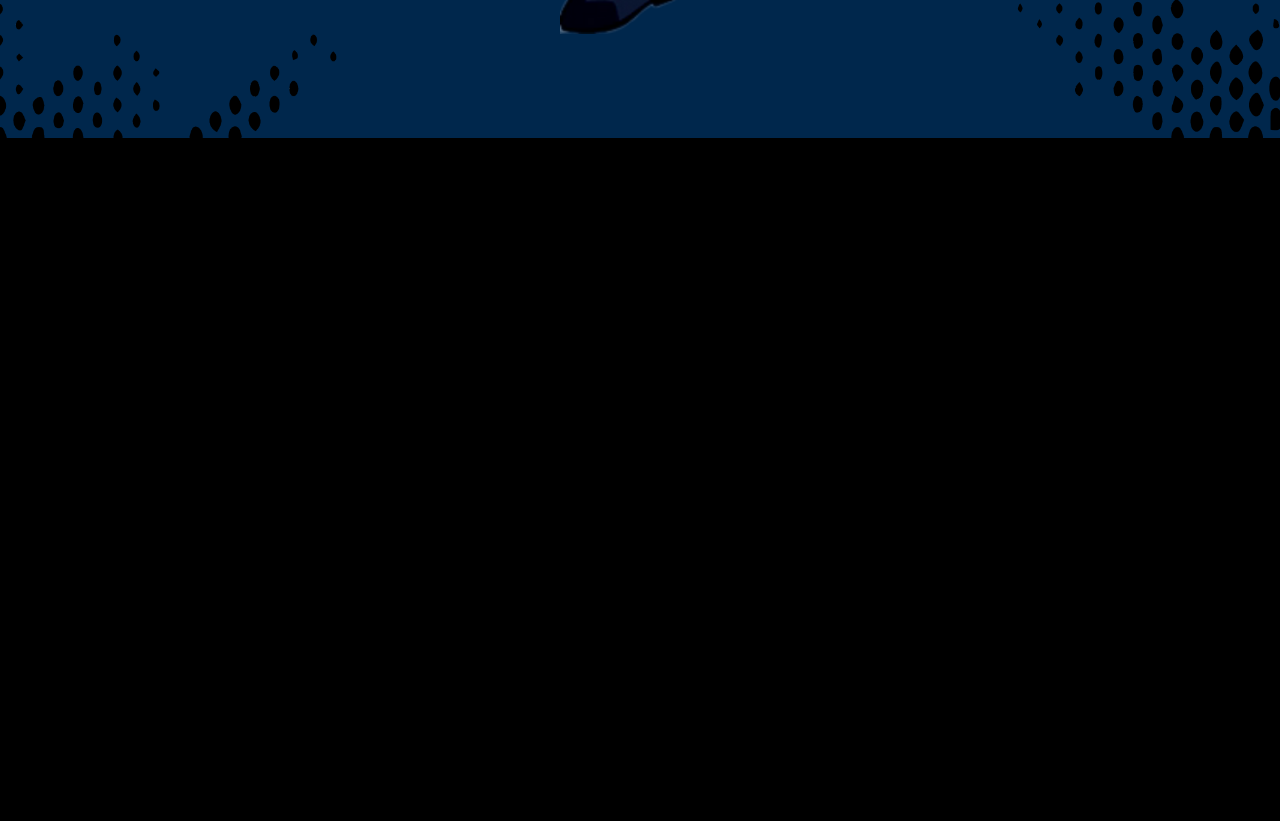
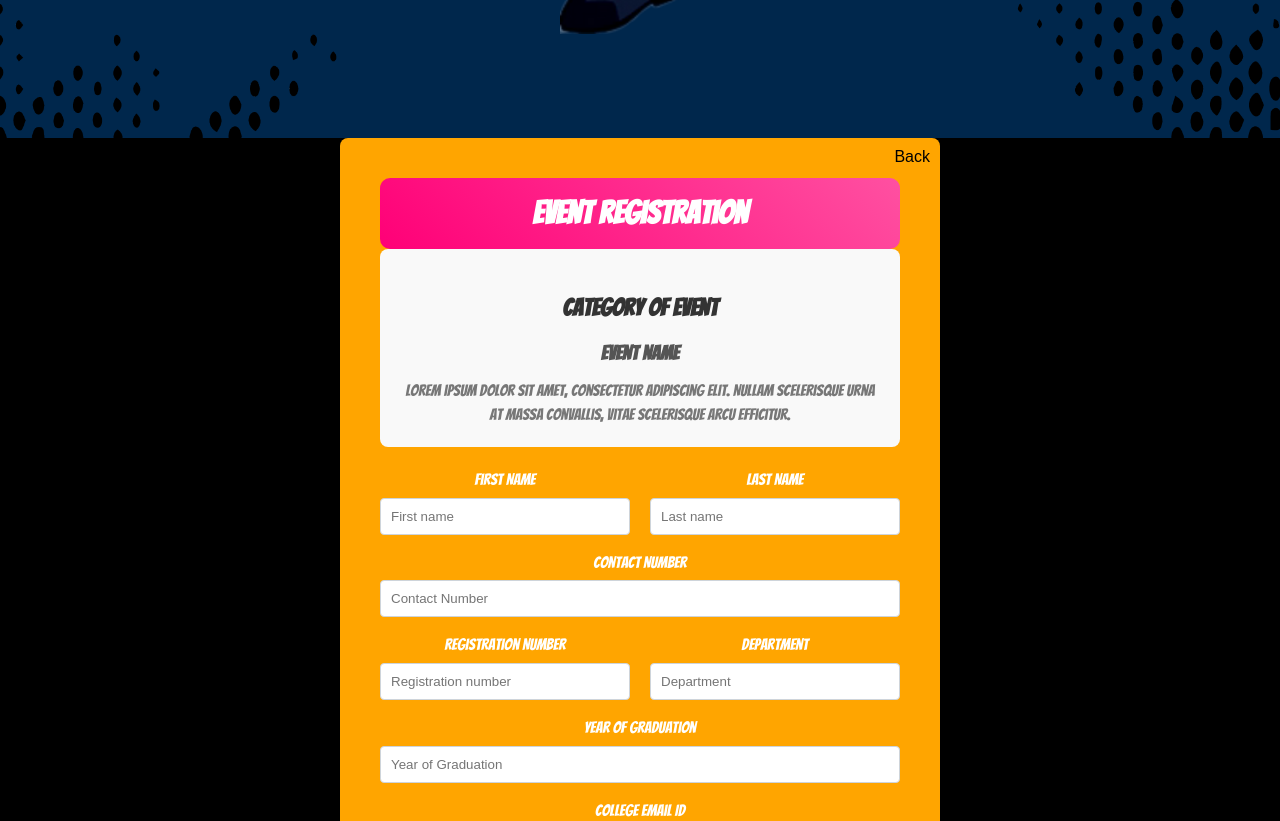
Before and after one commit to NileshBarandwal/HarshTaal25, a React (Create React App) app: page / in a window 1280 px wide. Shown: the part 3880-4701 px from the top of the page. Before the commit the page ends 4018 px from the top, so only its background shows below. Built offline with nearby package versions, Linux system fonts and the light colour scheme.

Commit message:
Form created by two files (no bootstrap): 'Form.jsx' in 'sections' and 'Form.css' in 'styles' folder. Appended this element/component at the end of 'App.js', just for testing purposes. Also included Category of Event, Event name, and description as placeholders for API fetch.

```diff
--- a/src/App.js
+++ b/src/App.js
@@ -1,14 +1,15 @@
-import { useState, useEffect } from 'react';
-import Header from './components/Header/Header.jsx';
-import Hero from './components/Hero/Hero.jsx';
-import About from './sections/About.jsx';
-import Events from './sections/Events.jsx';
-import Sponsors from './sections/Sponsors.jsx';
-import Team from './sections/Team.jsx';
-import Contact from './sections/Contact.jsx';
-import Sidebar from './components/Sidebar/Sidebar.jsx';
-import './styles/globals.css';
-import './App.css';
+import { useState, useEffect } from "react";
+import Header from "./components/Header/Header.jsx";
+import Hero from "./components/Hero/Hero.jsx";
+import About from "./sections/About.jsx";
+import Events from "./sections/Events.jsx";
+import Sponsors from "./sections/Sponsors.jsx";
+import Team from "./sections/Team.jsx";
+import Contact from "./sections/Contact.jsx";
+import Sidebar from "./components/Sidebar/Sidebar.jsx";
+import "./styles/globals.css";
+import "./App.css";
+import Form from "./sections/Form.jsx";
 
 function App() {
   const [isSidebarOpen, setIsSidebarOpen] = useState(false);
@@ -19,17 +20,17 @@
       e.preventDefault();
       const target = document.querySelector(e.target.hash);
       if (target) {
-        target.scrollIntoView({ behavior: 'smooth' });
+        target.scrollIntoView({ behavior: "smooth" });
       }
     };
 
-    document.querySelectorAll('a[href^="#"]').forEach(anchor => {
-      anchor.addEventListener('click', handleScroll);
+    document.querySelectorAll('a[href^="#"]').forEach((anchor) => {
+      anchor.addEventListener("click", handleScroll);
     });
 
     return () => {
-      document.querySelectorAll('a[href^="#"]').forEach(anchor => {
-        anchor.removeEventListener('click', handleScroll);
+      document.querySelectorAll('a[href^="#"]').forEach((anchor) => {
+        anchor.removeEventListener("click", handleScroll);
       });
     };
   }, []);
@@ -44,6 +45,7 @@
       <Sponsors />
       <Team />
       <Contact />
+      <Form />
     </div>
   );
 }
--- /dev/null
+++ b/src/sections/Form.jsx
@@ -0,0 +1,132 @@
+import React, { useState } from "react";
+import "../styles/Form.css";
+
+function FormComponent() {
+  const [validated, setValidated] = useState(false);
+
+  const handleSubmit = (event) => {
+    event.preventDefault();
+    const form = event.currentTarget;
+    if (form.checkValidity() === false) {
+      event.stopPropagation();
+    }
+    setValidated(true);
+  };
+
+  return (
+    <div className="event-form-container">
+      <button className="event-back-button" onClick={() => window.history.back()}>
+        Back
+      </button>
+      <h1 className="event-form-title">Event Registration</h1>
+
+      <div className="event-category-container">
+        <h2 className="event-category-title">Category of event</h2>
+        <h3 className="event-category-subtitle">Event name</h3>
+        <p className="event-category-paragraph">
+          Lorem ipsum dolor sit amet, consectetur adipiscing elit. Nullam scelerisque urna at massa convallis, vitae
+          scelerisque arcu efficitur.
+        </p>
+      </div>
+
+      <form noValidate className={`event-form ${validated ? "event-form-validated" : ""}`} onSubmit={handleSubmit}>
+        {/* Full Name (First Name, Last Name) */}
+        <div className="event-name-fields">
+          <div className="event-form-group">
+            <label htmlFor="firstName" className="event-form-label">
+              First Name
+            </label>
+            <input type="text" id="firstName" className="event-form-input" placeholder="First name" required />
+            {validated && !document.getElementById("firstName")?.validity.valid && (
+              <div className="event-invalid-feedback">Please provide a first name.</div>
+            )}
+          </div>
+          <div className="event-form-group">
+            <label htmlFor="lastName" className="event-form-label">
+              Last Name
+            </label>
+            <input type="text" id="lastName" className="event-form-input" placeholder="Last name" required />
+            {validated && !document.getElementById("lastName")?.validity.valid && (
+              <div className="event-invalid-feedback">Please provide a last name.</div>
+            )}
+          </div>
+        </div>
+
+        {/* Contact Number */}
+        <div className="event-form-group">
+          <label htmlFor="contactNumber" className="event-form-label">
+            Contact Number
+          </label>
+          <input
+            type="tel"
+            id="contactNumber"
+            className="event-form-input"
+            placeholder="Contact Number"
+            required
+            pattern="[0-9]{10}"
+          />
+          {validated && !document.getElementById("contactNumber")?.validity.valid && (
+            <div className="event-invalid-feedback">Please provide a valid 10-digit contact number.</div>
+          )}
+        </div>
+
+        {/* IIT Dharwad Details */}
+        <div className="event-name-fields">
+          <div className="event-form-group">
+            <label htmlFor="registrationNumber" className="event-form-label">
+              Registration Number
+            </label>
+            <input
+              type="text"
+              id="registrationNumber"
+              className="event-form-input"
+              placeholder="Registration number"
+              required
+            />
+            {validated && !document.getElementById("registrationNumber")?.validity.valid && (
+              <div className="event-invalid-feedback">Please provide your registration number.</div>
+            )}
+          </div>
+          <div className="event-form-group">
+            <label htmlFor="department" className="event-form-label">
+              Department
+            </label>
+            <input type="text" id="department" className="event-form-input" placeholder="Department" required />
+            {validated && !document.getElementById("department")?.validity.valid && (
+              <div className="event-invalid-feedback">Please provide your department.</div>
+            )}
+          </div>
+        </div>
+
+        {/* Year of Graduation */}
+        <div className="event-form-group">
+          <label htmlFor="gradYear" className="event-form-label">
+            Year of Graduation
+          </label>
+          <input type="number" id="gradYear" className="event-form-input" placeholder="Year of Graduation" required />
+          {validated && !document.getElementById("gradYear")?.validity.valid && (
+            <div className="event-invalid-feedback">Please provide a valid graduation year.</div>
+          )}
+        </div>
+
+        {/* College Email ID */}
+        <div className="event-form-group">
+          <label htmlFor="collegeEmail" className="event-form-label">
+            College Email ID
+          </label>
+          <input type="email" id="collegeEmail" className="event-form-input" placeholder="College email ID" required />
+          {validated && !document.getElementById("collegeEmail")?.validity.valid && (
+            <div className="event-invalid-feedback">Please provide a valid email address.</div>
+          )}
+        </div>
+
+        {/* Submit Button */}
+        <button type="submit" className="event-submit-button">
+          Submit form
+        </button>
+      </form>
+    </div>
+  );
+}
+
+export default FormComponent;
--- /dev/null
+++ b/src/styles/Form.css
@@ -0,0 +1,144 @@
+/* Container for the entire form */
+.event-form-container {
+  background: orange;
+  padding: 40px;
+  border-radius: 8px;
+  max-width: 600px;
+  margin: auto;
+  position: relative;
+}
+
+/* Back button styling */
+.event-back-button {
+  position: absolute;
+  top: 10px;
+  right: 10px;
+  background: none;
+  border: none;
+  font-size: 16px;
+  cursor: pointer;
+}
+
+/* Form title styling */
+.event-form-title {
+  background: linear-gradient(45deg, #ff0077, #ff50a1);
+  color: white;
+  padding: 10px;
+  border-radius: 10px;
+  text-align: center;
+}
+
+/* Form styling */
+.event-form {
+  margin-top: 20px;
+}
+
+/* Name fields container */
+.event-name-fields {
+  display: flex;
+  gap: 20px;
+  flex-wrap: wrap;
+}
+
+/* Form group styling */
+.event-form-group {
+  margin-bottom: 15px;
+  flex: 1;
+  min-width: 250px;
+}
+
+/* Label styling */
+.event-form-label {
+  display: block;
+  margin-bottom: 5px;
+}
+
+/* Input styling */
+.event-form-input {
+  width: 100%;
+  padding: 10px;
+  border: 1px solid #ced4da;
+  border-radius: 4px;
+}
+
+/* Input group styling */
+.event-input-group {
+  display: flex;
+  align-items: center;
+}
+
+.event-input-group-text {
+  padding: 10px;
+  background: #e9ecef;
+  border: 1px solid #ced4da;
+  border-right: none;
+  border-radius: 4px 0 0 4px;
+}
+
+.event-input-group .event-form-input {
+  border-radius: 0 4px 4px 0;
+  border-left: none;
+}
+
+/* Invalid feedback styling */
+.event-invalid-feedback {
+  color: red;
+  font-size: 12px;
+  margin-top: 5px;
+}
+
+/* Checkbox styling */
+.event-form-check {
+  display: flex;
+  align-items: center;
+}
+
+.event-form-check-input {
+  margin-right: 10px;
+}
+
+.event-form-check-label {
+  margin: 0;
+}
+
+/* Submit button styling */
+.event-submit-button {
+  width: 100%;
+  background: purple;
+  border: none;
+  color: white;
+  padding: 10px;
+  border-radius: 4px;
+  cursor: pointer;
+  transition: background 0.3s ease; /* Corrected line */
+}
+
+/* Container for the category section */
+.event-category-container {
+  background: #f9f9f9;
+  padding: 20px;
+  border-radius: 8px;
+  margin-bottom: 20px;
+}
+
+/* Title styling for the category */
+.event-category-title {
+  font-size: 24px;
+  color: #333;
+  font-weight: bold;
+  margin-bottom: 10px;
+}
+
+/* Subtitle styling for the category */
+.event-category-subtitle {
+  font-size: 20px;
+  color: #555;
+  margin-bottom: 10px;
+}
+
+/* Paragraph styling for the category */
+.event-category-paragraph {
+  font-size: 16px;
+  color: #777;
+  line-height: 1.5;
+}
```
